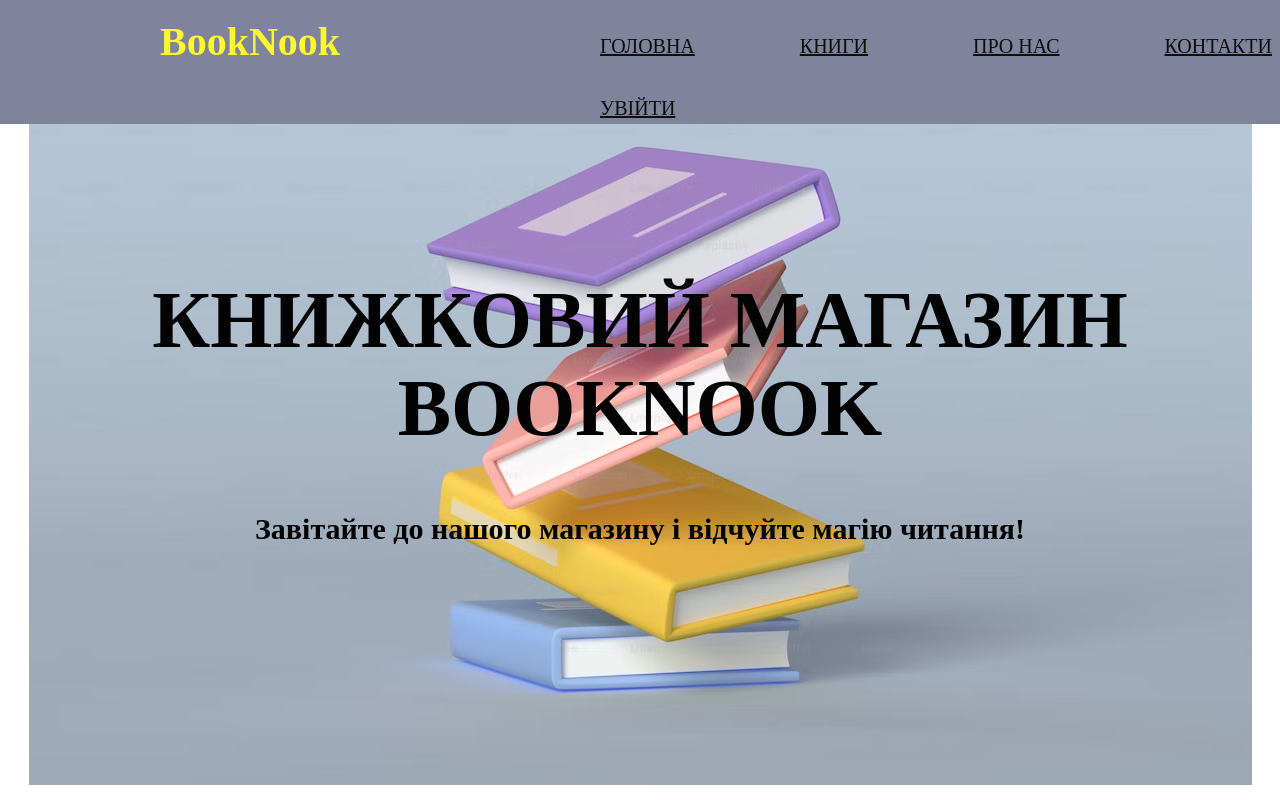
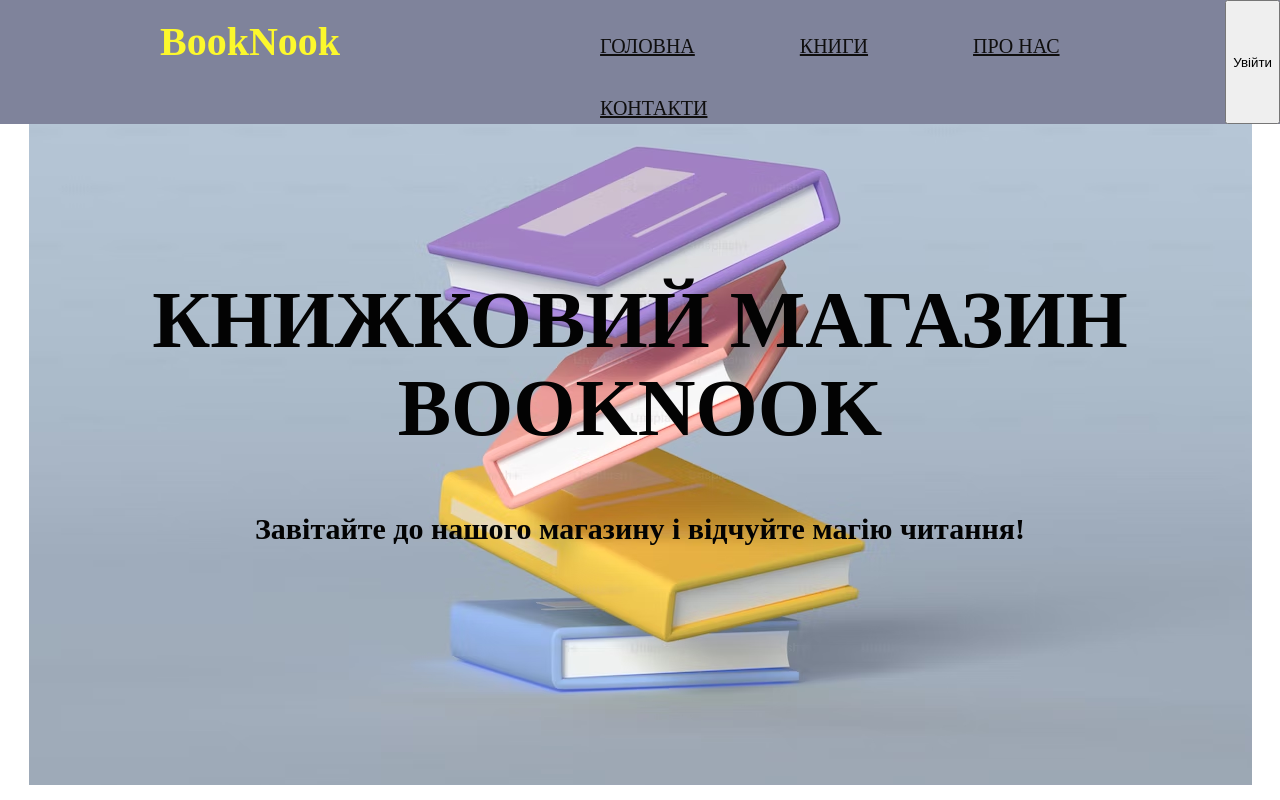
Before and after one commit to taniahrynda/MY_WEBSITE, a plain HTML site: page Website/index.html in a window 1280 px wide. Shown: the top 800 px of the page. Drawn offline with Linux system fonts and the light colour scheme.

Commit message:
Додавання кнопки увійти

```diff
--- a/Website/index.html
+++ b/Website/index.html
@@ -22,8 +22,8 @@
             <a class="nav__link" href="book.html">Книги</a>
             <a class="nav__link" href="about.html">Про нас</a>
             <a class="nav__link" href="contact.html">Контакти</a>
-            <a class="nav__link" href="#">Увійти</a>
           </nav>
+          <button class="btn_nav">Увійти</button>
         </div>
       </div>
     </header>
```
